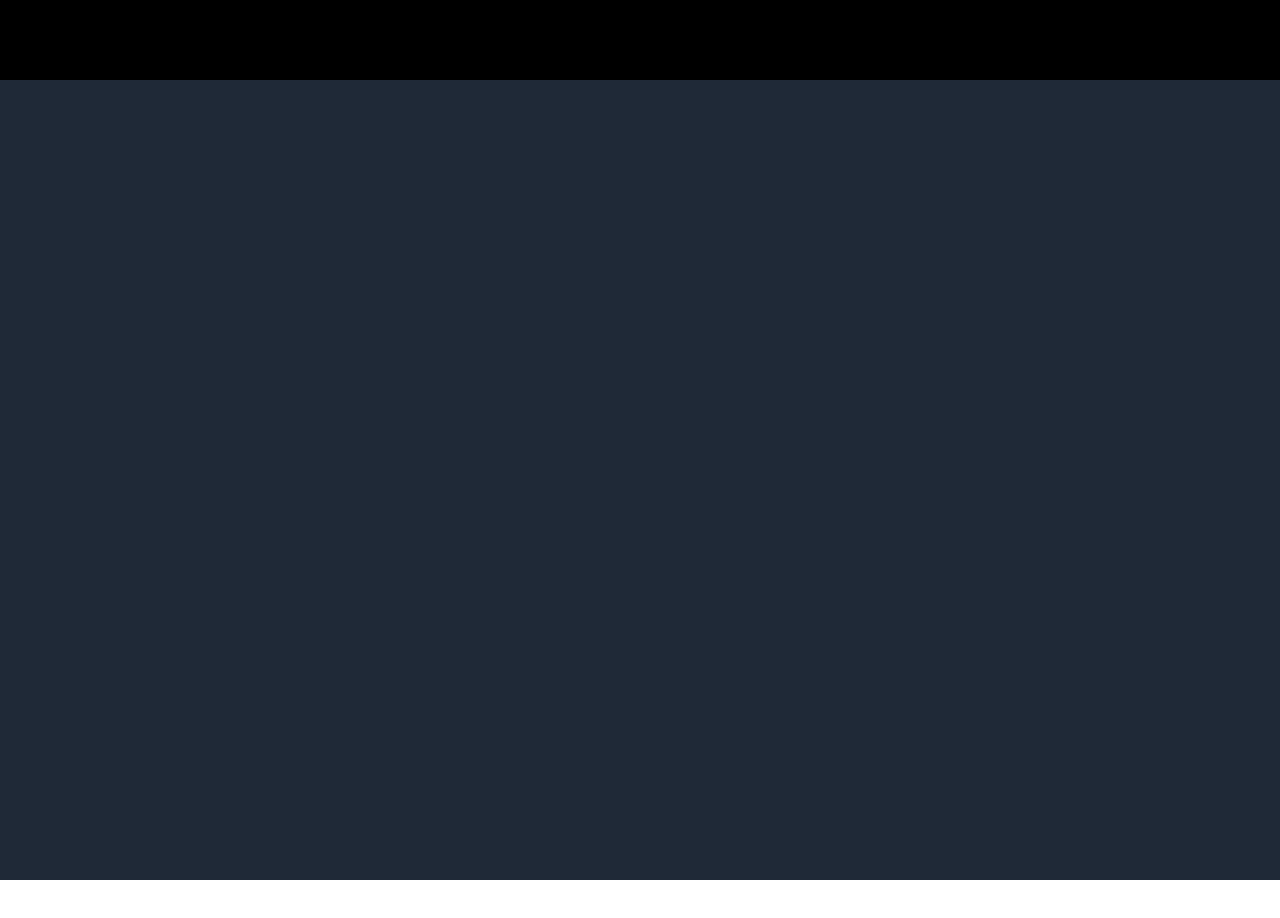
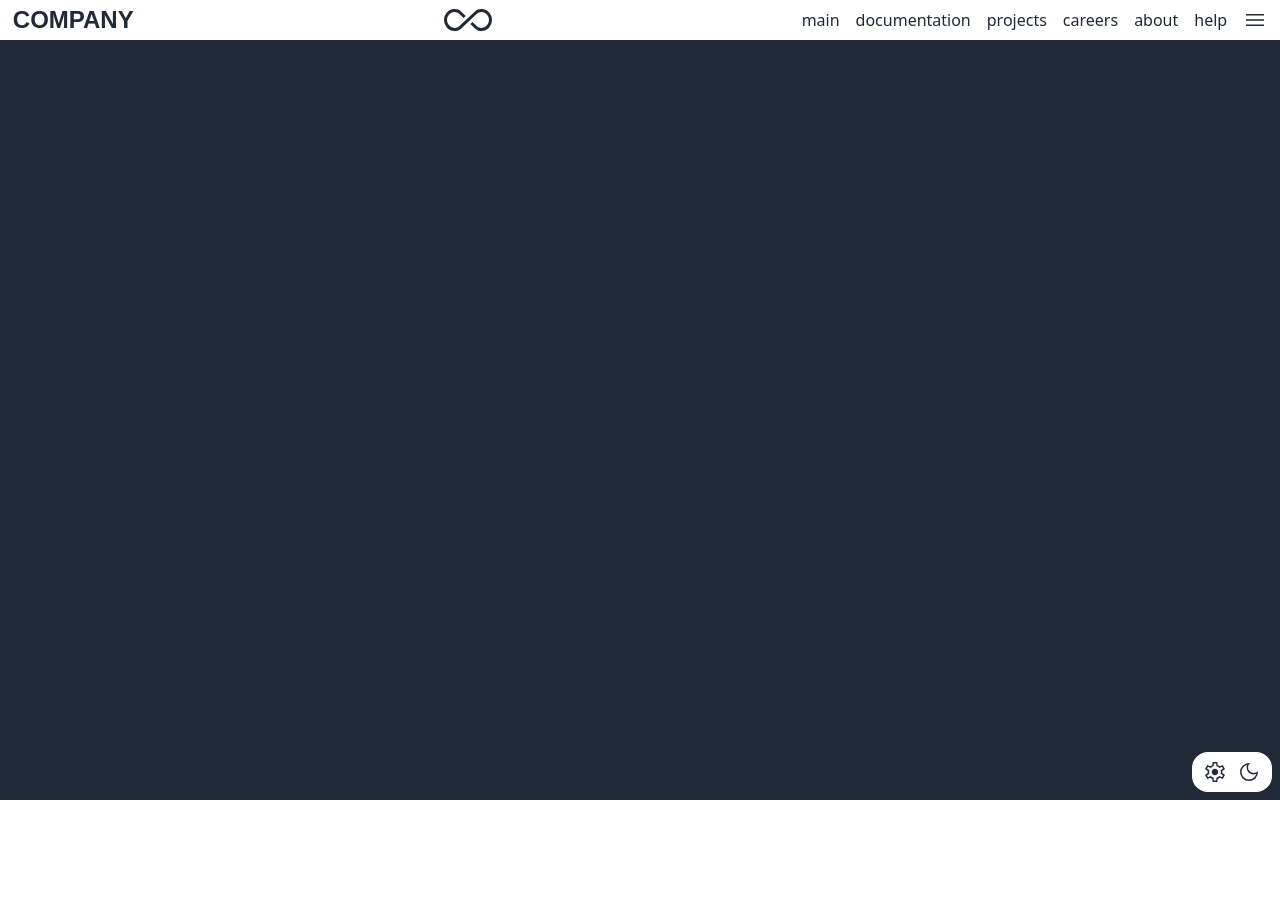
Before and after one commit to ViniciusGoncalves00/company-site, a website: page src/index.html in a window 1280 px wide. Before the commit the page ends 880 px from the top, so only its background shows below. Drawn offline with nearby package versions, Linux system fonts and the light colour scheme.

Commit message:
Initial implementation of header

```diff
--- a/src/index.html
+++ b/src/index.html
@@ -6,19 +6,30 @@
     <link href="./output.css" rel="stylesheet">
     <link rel="preconnect" href="https://fonts.googleapis.com">
     <link rel="preconnect" href="https://fonts.gstatic.com" crossorigin>
-    <link href="https://fonts.googleapis.com/css2?family=Poppins:ital,wght@0,100;0,200;0,300;0,400;0,500;0,600;0,700;0,800;0,900;1,100;1,200;1,300;1,400;1,500;1,600;1,700;1,800;1,900&display=swap" rel="stylesheet">
+    <link href="https://fonts.googleapis.com/css2?family=Poppins:wght@400;700&display=swap" rel="stylesheet">
+    <link rel="stylesheet" href="https://fonts.googleapis.com/css2?family=Material+Symbols+Outlined:opsz,wght,FILL,GRAD@20..48,100..700,0..1,-50..200&icon_names=settings" />
 </head>
 <body>
-    <header class="bg-white w-screen h-[10vh] z-50 relative flex justify-center items-center">
-        <div class="bg-black h-full p-1 w-full flex justify-between items-center">
-            <!-- <div class="text-gray-800 font-Poppins text-3xl h-full">aerosim</div>
-            <div class="text-gray-800 font-Poppins text-3xl space-x-4 flex justify-end h-full ">
-                <div class="">text</div>
-                <div class="">text</div>
-                <div class="">text</div>
-            </div> -->
+    <header class="bg-white w-screen h-[5vh] fixed flex justify-center items-center">
+        <div class="w-[98%] h-[90%] flex justify-between items-center text-gray-800">
+            <div class="text-[1.5em] font-Poppins font-extrabold">COMPANY</div>
+            <img src="../icons/all_inclusive_64dp_1F2937_FILL0_wght400_GRAD0_opsz48.svg" alt="logo" class="text-[0.5em]">
+            <div class="space-x-4 flex items-center">
+                <div class="text-[1em]">main</div>
+                <div class="text-[1em]">documentation</div>
+                <div class="text-[1em]">projects</div>
+                <div class="text-[1em]">careers</div>
+                <div class="text-[1em]">about</div>
+                <div class="text-[1em]">help</div>
+                <img src="../icons/menu_64dp_1F2937_FILL0_wght400_GRAD0_opsz48.svg" alt="menu" class="h-[1.5em] w-[1.5em]">
+            </div>
         </div>
     </header>
+    <div class="bg-white w-[10vh] h-[5vh] fixed bottom-[1vh] right-[1vh] flex justify-evenly items-center rounded-2xl">
+        <img src="../icons/settings_64dp_1F2937_FILL0_wght400_GRAD0_opsz48.svg" alt="settings" class="h-[1.5em] w-[1.5em]">
+        <img src="../icons/dark_mode_64dp_1F2937_FILL0_wght400_GRAD0_opsz48.svg" alt="darkmode" class="h-[1.5em] w-[1.5em]">
+    </div>
     <div class="bg-gray-800 w-screen h-screen"></div>
+    <div class="bg-white w-screen h-screen"></div>
 </body>
 </html>
```
Also changed, not shown: icons/all_inclusive_64dp_1F2937_FILL0_wght400_GRAD0_opsz48.svg (added), icons/dark_mode_64dp_1F2937_FILL0_wght400_GRAD0_opsz48.svg (added), icons/menu_64dp_1F2937_FILL0_wght400_GRAD0_opsz48.svg (added), icons/settings_64dp_1F2937_FILL0_wght400_GRAD0_opsz48.svg (added), src/dropdown.js (added), src/output.css.
